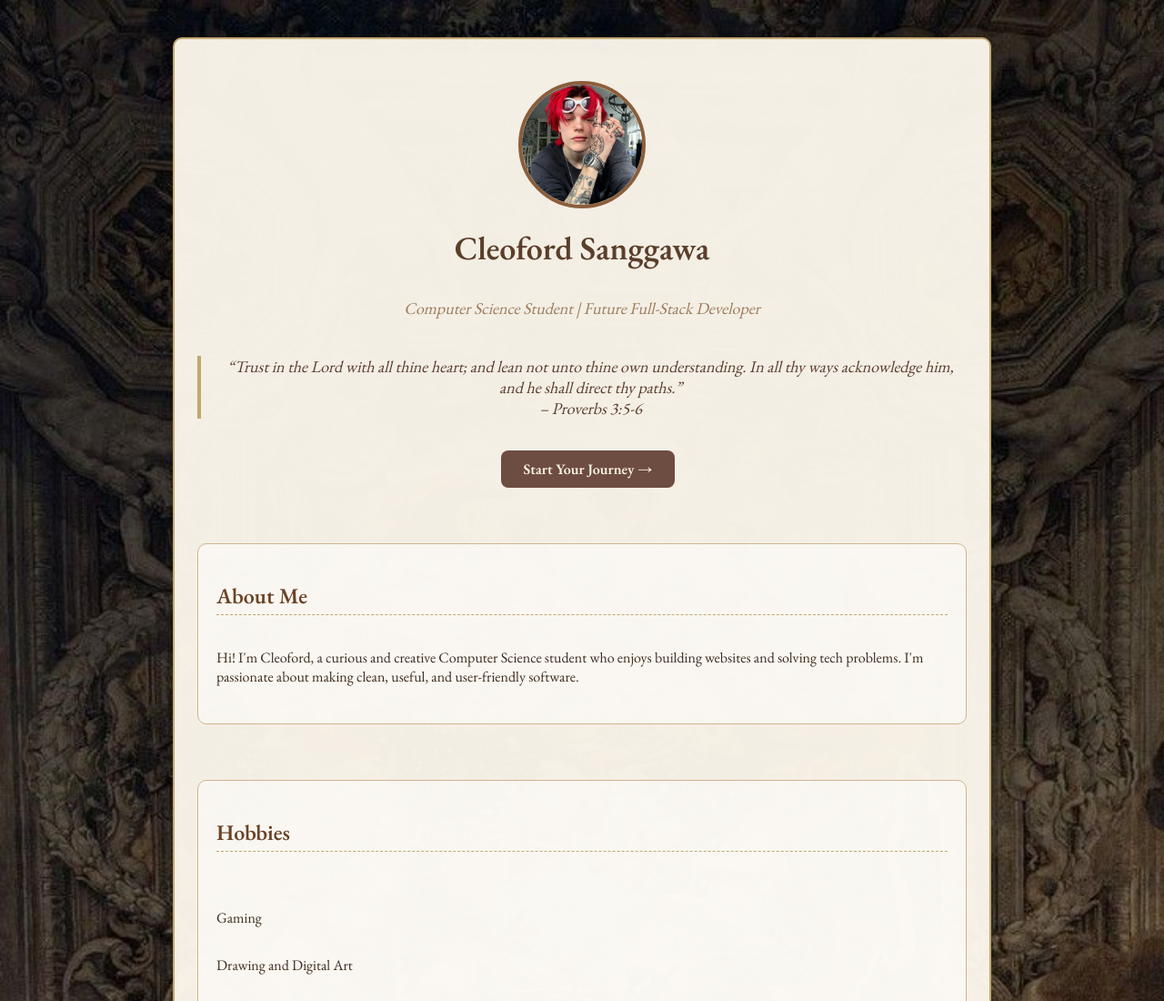
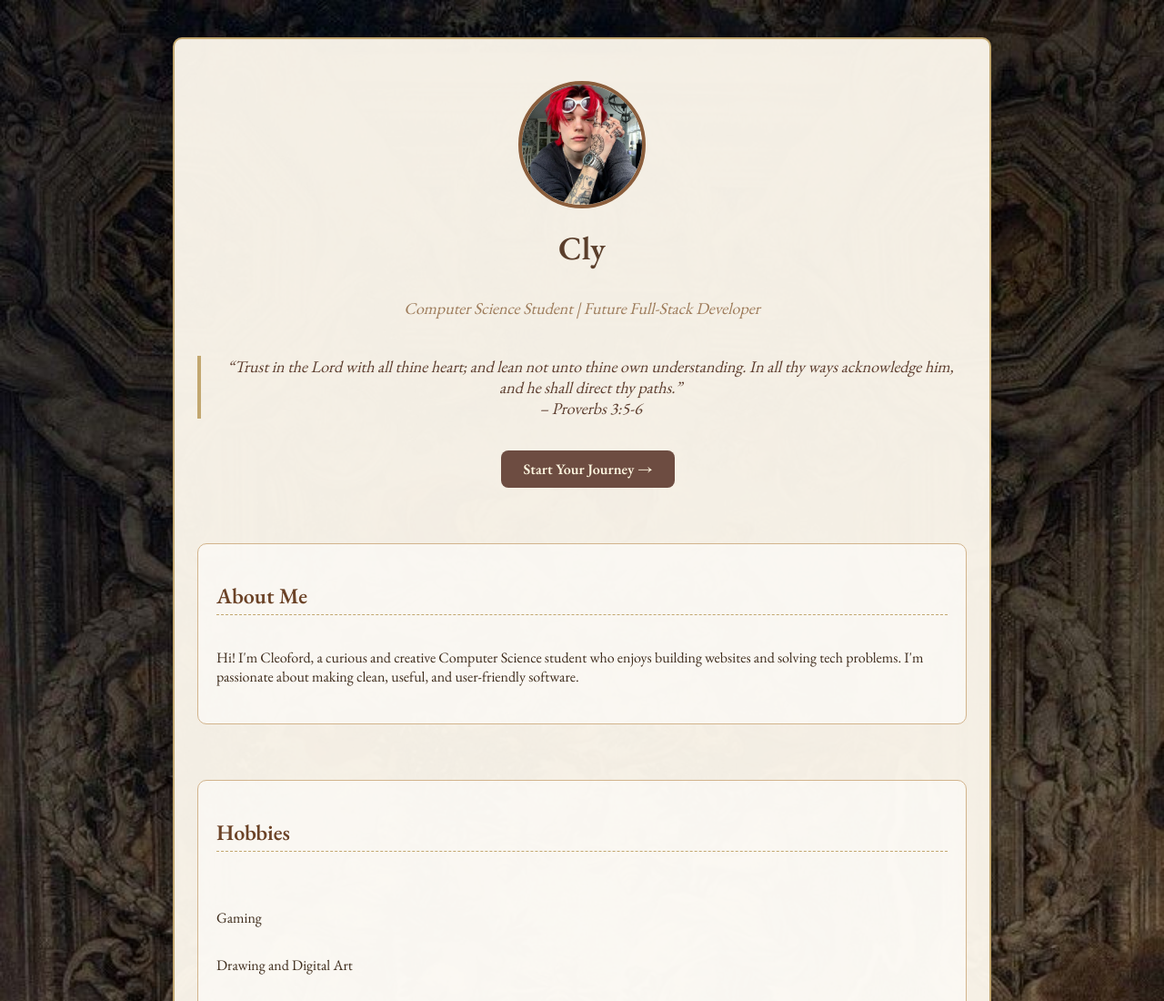
Before and after one commit to Bamboozle22/Cdxrealms_html, a plain HTML site: page index.html in a window 1280 px wide. Shown: the top 1100 px of the page at 91% size. Drawn offline with nearby package versions, Linux system fonts and the light colour scheme.

Commit message:
Update index.html

```diff
--- a/index.html
+++ b/index.html
@@ -180,7 +180,7 @@
         <div class="container">
                 <header>
                         <img src="profile1.jpg" alt="Cly" class="profile-pic">
-                        <h1>Cleoford Sanggawa</h1>
+                        <h1>Cly</h1>
                         <p class="sub">Computer Science Student | Future Full-Stack Developer</p>
                         <p class="proverb">“Trust in the Lord with all thine heart; and lean not unto thine own understanding. In all thy ways acknowledge him, and he shall direct thy paths.”<br>– Proverbs 3:5-6</p>
                         <a href="page1.html" class="start-button">Start Your Journey →</a>
```
